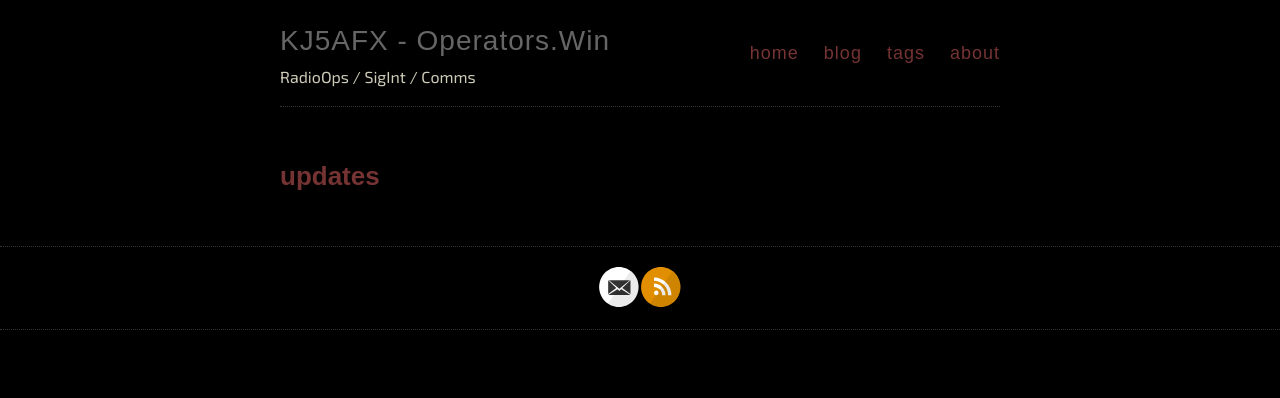
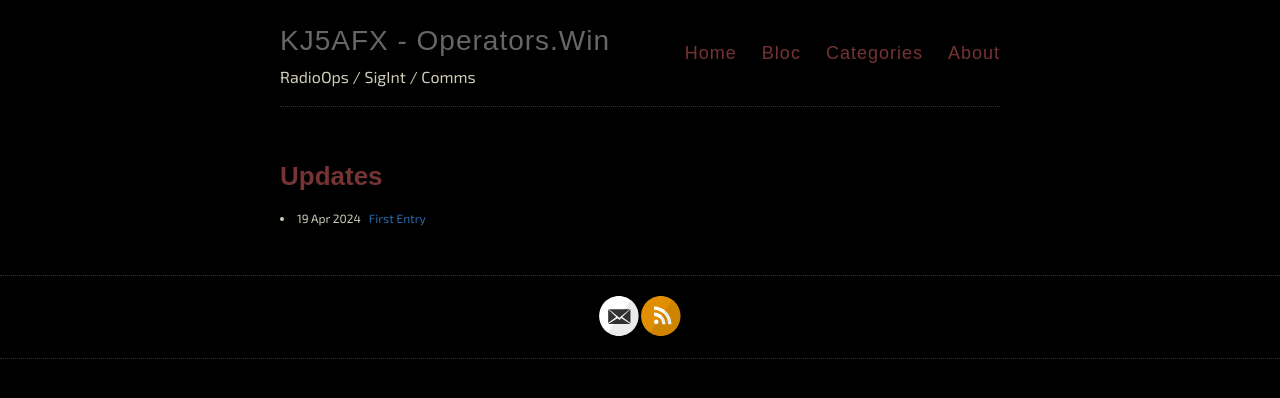
Before and after one commit to jsalinas212/kj5afx.operators.win, a Jekyll site: the page built from updates.html, in a window 1280 px wide. Shown: the top 398 px of the page. Built offline with Jekyll 4.4.1, drawn with Linux system fonts in a browser that asks for light colours; some web fonts are replaced.

Commit message:
fix categories

```diff
--- a/_layouts/default.html
+++ b/_layouts/default.html
@@ -18,20 +18,16 @@
     <div class="wrapper-masthead">
       <div class="container">
         <header class="masthead clearfix">
-          <div class="site-badge">
-            <script src="https://tryhackme.com/badge/58523"></script>
-          </div>
-
           <div class="site-info">
             <h1 class="site-name"><a href="{{ site.baseurl }}/">{{ site.name }}</a></h1>
             <p class="site-description">{{ site.description }}</p>
           </div>
 
           <nav>
-            <a href="{{ site.baseurl }}/">home</a>
-            <a href="{{ site.baseurl }}/blog">blog</a>
-            <a href="{{ site.baseurl }}/tags">tags</a>
-            <a href="{{ site.baseurl }}/about">about</a>
+            <a href="{{ site.baseurl }}/">Home</a>
+            <a href="{{ site.baseurl }}/blog">Bloc</a>
+            <a href="{{ site.baseurl }}/categories">Categories</a>
+            <a href="{{ site.baseurl }}/about">About</a>
           </nav>
         </header>
       </div>
--- a/categories.html
+++ b/categories.html
@@ -1,6 +1,6 @@
 ---
 layout: page
-title: categories
+title: Categories
 permalink: /categories/
 ---
 
--- a/software.html
+++ b/software.html
@@ -1,6 +1,6 @@
 ---
 layout: page
-title: software
+title: Software
 ---
 
 {% for post in site.categories.software %}
--- a/updates.html
+++ b/updates.html
@@ -1,6 +1,6 @@
 ---
 layout: page
-title: updates
+title: Updates
 ---
 
 {% for post in site.categories.updates %}
```
Also changed, not shown: _posts/2024-4-19-FirstEntry.md (+1 -1 lines).
